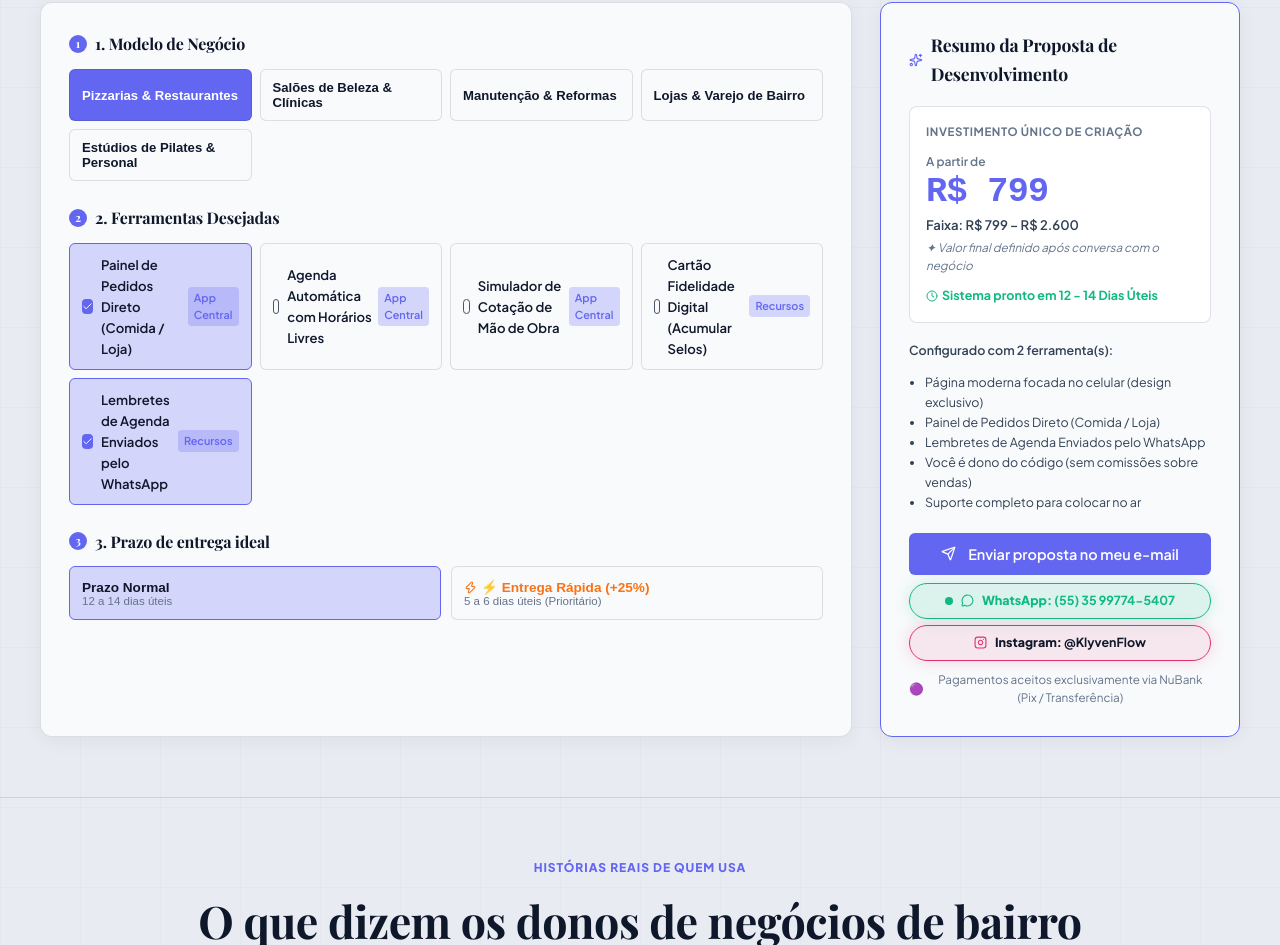
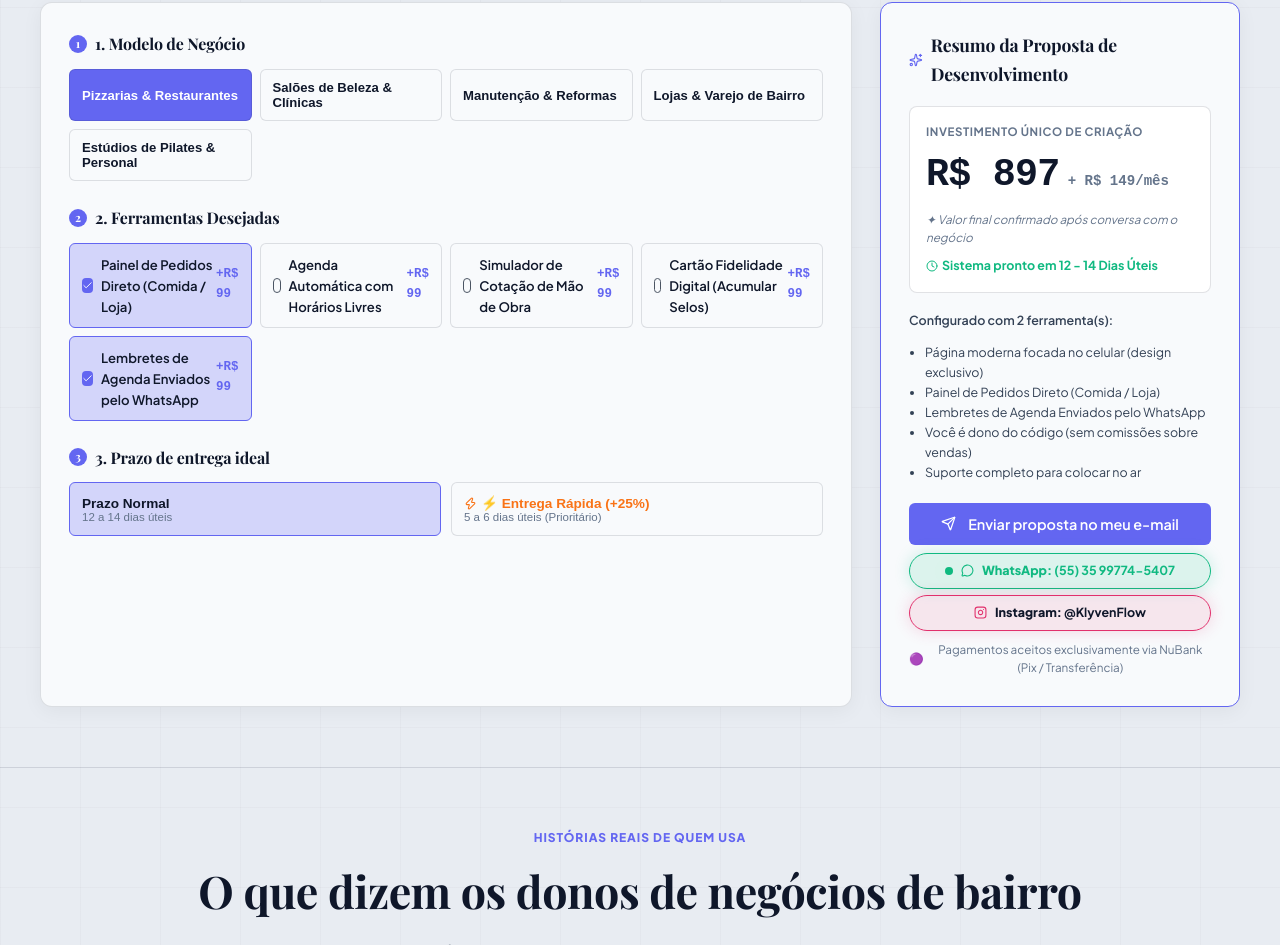
Before and after one commit to Bobby1327/KlyvenFlow, a React (Vite) app: page / in a window 1280 px wide. Shown: the part 4633-5578 px from the top of the page. Built offline with nearby package versions, Linux system fonts and the light colour scheme; a web font is replaced by a local one.

Commit message:
base-699-features-add-99-each

```diff
--- a/src/components/PackageBuilder.jsx
+++ b/src/components/PackageBuilder.jsx
@@ -10,12 +10,7 @@ export default function PackageBuilder({ lang, onOpenContactModal }) {
   const [speed, setSpeed] = useState('standard'); // 'standard' | 'express'
   const [proposalSent, setProposalSent] = useState(false);
 
-  // Pricing is decided after consulting with the business — show range only
-  const BASE_START = 799;
-  const BASE_MAX = 2600;
-  const expressMultiplier = 1.25;
-  const expressStart = Math.round(BASE_START * expressMultiplier);
-  const expressMax = Math.round(BASE_MAX * expressMultiplier);
+  const BASE_PRICE = 699;
 
   const toggleFeature = (id) => {
     setSelectedFeatures(prev =>
@@ -23,8 +18,13 @@ export default function PackageBuilder({ lang, onOpenContactModal }) {
     );
   };
 
-  const priceStart = speed === 'express' ? expressStart : BASE_START;
-  const priceMax   = speed === 'express' ? expressMax   : BASE_MAX;
+  const featuresTotal = selectedFeatures.reduce((sum, fId) => {
+    const feat = PACKAGE_OPTIONS.find(p => p.id === fId);
+    return sum + (feat ? feat.costEstimate : 0);
+  }, 0);
+
+  const speedMultiplier = speed === 'express' ? 1.25 : 1.0;
+  const totalEstimate = Math.round((BASE_PRICE + featuresTotal) * speedMultiplier);
 
   const daysEstimate = speed === 'express'
     ? (lang === 'pt' ? '5 - 6 Dias Úteis' : '5 - 6 Business Days')
@@ -63,13 +63,6 @@ export default function PackageBuilder({ lang, onOpenContactModal }) {
     return `$${Math.round(price).toLocaleString('en-US')}`;
   };
 
-  const formatRange = () => {
-    if (lang === 'pt') {
-      return `R$ ${priceStart.toLocaleString('pt-BR')} – R$ ${priceMax.toLocaleString('pt-BR')}`;
-    }
-    return `$${priceStart.toLocaleString('en-US')} – $${priceMax.toLocaleString('en-US')}`;
-  };
-
   return (
     <section id="package-builder" style={{ padding: '60px 24px', borderBottom: '1px solid var(--border-line)' }}>
       <div style={{ maxWidth: '1200px', margin: '0 auto' }}>
@@ -94,13 +87,13 @@ export default function PackageBuilder({ lang, onOpenContactModal }) {
             <h3 style={{ fontSize: '1.4rem', color: 'var(--text-main)', marginBottom: '10px', fontWeight: '700' }}>{t.propSummaryTitle}</h3>
             <p style={{ color: 'var(--text-muted)', fontSize: '0.95rem', marginBottom: '20px', lineHeight: '1.5' }}>
               {lang === 'pt'
-                ? `Escopo configurado! Faixa de investimento: ${formatRange()}. O valor exato será definido após uma conversa rápida sobre o seu negócio. Prazo de entrega estimado: ${daysEstimate}.`
-                : `Scope configured! Investment range: ${formatRange()}. The exact price will be set after a quick chat about your business needs. Delivery window: ${daysEstimate}.`
+                ? `Escopo configurado! Investimento estimado: ${formatPrice(totalEstimate)}. O valor final é confirmado após uma conversa rápida sobre o seu negócio. Prazo de entrega: ${daysEstimate}.`
+                : `Scope configured! Estimated investment: ${formatPrice(totalEstimate)}. Final price confirmed after a quick chat about your business needs. Delivery window: ${daysEstimate}.`
               }
             </p>
             <div style={{ display: 'flex', justifyContent: 'center', gap: '10px', flexWrap: 'wrap', marginBottom: '18px' }}>
               <a
-                href={`https://wa.me/5535997745407?text=${encodeURIComponent(lang === 'pt' ? `Olá! Montei uma proposta no KlyvenFlow. Gostaria de conversar sobre o projeto e definir o investimento (faixa: ${formatRange()}). Prazo desejado: ${daysEstimate}.` : `Hello! I configured a package on KlyvenFlow and would like to chat about the project to finalize the price (range: ${formatRange()}). Delivery preference: ${daysEstimate}.`)}`}
+                href={`https://wa.me/5535997745407?text=${encodeURIComponent(lang === 'pt' ? `Olá! Montei uma proposta no KlyvenFlow com estimativa de ${formatPrice(totalEstimate)}. Gostaria de conversar sobre o projeto e confirmar o valor final. Prazo desejado: ${daysEstimate}.` : `Hello! I configured a package on KlyvenFlow with an estimate of ${formatPrice(totalEstimate)}. I'd like to chat to confirm the final price. Delivery preference: ${daysEstimate}.`)}`}
                 target="_blank"
                 rel="noopener noreferrer"
                 className="btn-primary"
@@ -111,7 +104,7 @@ export default function PackageBuilder({ lang, onOpenContactModal }) {
               </a>
 
               <a
-                href={`mailto:KlyvenFlow@gmail.com?subject=${encodeURIComponent(lang === 'pt' ? 'Proposta Personalizada KlyvenFlow' : 'KlyvenFlow Custom Package Proposal')}&body=${encodeURIComponent(lang === 'pt' ? `Olá! Configurei uma proposta no KlyvenFlow. Faixa de investimento: ${formatRange()}. Prazo desejado: ${daysEstimate}. Gostaria de conversar para definir o valor final.` : `Hello! I configured a proposal on KlyvenFlow. Investment range: ${formatRange()}. Preferred delivery: ${daysEstimate}. I'd like to chat to finalize the price.`)}`}
+                href={`mailto:KlyvenFlow@gmail.com?subject=${encodeURIComponent(lang === 'pt' ? 'Proposta Personalizada KlyvenFlow' : 'KlyvenFlow Custom Package Proposal')}&body=${encodeURIComponent(lang === 'pt' ? `Olá! Configurei uma proposta no KlyvenFlow com estimativa de ${formatPrice(totalEstimate)}. Prazo desejado: ${daysEstimate}. Gostaria de confirmar o valor final.` : `Hello! I configured a proposal on KlyvenFlow with an estimate of ${formatPrice(totalEstimate)}. Preferred delivery: ${daysEstimate}. I'd like to confirm the final price.`)}`}
                 className="btn-secondary"
                 style={{ borderRadius: '6px', textDecoration: 'none', display: 'inline-flex', alignItems: 'center', gap: '8px', padding: '12px 16px', fontSize: '0.88rem' }}
               >
@@ -209,7 +202,7 @@ export default function PackageBuilder({ lang, onOpenContactModal }) {
                             <div style={{ fontSize: '0.82rem', fontWeight: '600', color: 'var(--text-main)' }}>{getFeatureName(opt)}</div>
                           </div>
                         </div>
-                        <span style={{ fontSize: '0.68rem', fontWeight: '600', color: 'var(--theme-accent)', background: 'var(--theme-accent-light)', borderRadius: '4px', padding: '2px 6px' }}>{getCategoryLabel(opt)}</span>
+                        <span style={{ fontSize: '0.78rem', fontWeight: '700', fontFamily: 'monospace', color: 'var(--theme-accent)' }}>+{formatPrice(opt.costEstimate)}</span>
                       </div>
                     );
                   })}
@@ -271,23 +264,20 @@ export default function PackageBuilder({ lang, onOpenContactModal }) {
 
                 <div style={{ background: 'var(--bg-card-hover)', padding: '16px', borderRadius: '8px', border: '1px solid var(--border-line)', marginBottom: '18px' }}>
                   <div style={{ fontSize: '0.72rem', color: 'var(--text-dim)', textTransform: 'uppercase', fontWeight: '700', letterSpacing: '0.05em' }}>{t.propOneTimeBuild}</div>
-                  <div style={{ margin: '6px 0 2px 0' }}>
-                    <span style={{ fontSize: '0.75rem', color: 'var(--text-dim)', fontWeight: '600' }}>
-                      {lang === 'pt' ? 'A partir de' : 'Starting at'}
+                  <div style={{ display: 'flex', alignItems: 'baseline', gap: '8px', margin: '4px 0', flexWrap: 'wrap' }}>
+                    <span style={{ fontSize: '2.4rem', fontWeight: '800', color: 'var(--text-main)', fontFamily: 'monospace', letterSpacing: '-0.02em' }}>
+                      {formatPrice(totalEstimate)}
                     </span>
-                    <div style={{ fontSize: '2.2rem', fontWeight: '800', color: 'var(--theme-accent)', fontFamily: 'monospace', letterSpacing: '-0.02em', lineHeight: 1.1 }}>
-                      {formatPrice(priceStart)}
-                    </div>
-                    <div style={{ fontSize: '0.82rem', color: 'var(--text-muted)', fontWeight: '600', marginTop: '2px' }}>
-                      {lang === 'pt' ? `Faixa: ${formatRange()}` : `Range: ${formatRange()}`}
-                    </div>
-                    <div style={{ fontSize: '0.73rem', color: 'var(--text-dim)', marginTop: '4px', fontStyle: 'italic' }}>
-                      {lang === 'pt'
-                        ? '✦ Valor final definido após conversa com o negócio'
-                        : '✦ Final price set after consulting with your business'}
-                    </div>
+                    <span style={{ fontSize: '0.88rem', fontWeight: '700', color: 'var(--text-dim)', fontFamily: 'monospace' }}>
+                      {t.propMonthlyFee}
+                    </span>
                   </div>
-                  <div style={{ fontSize: '0.78rem', color: '#10b981', fontWeight: '700', display: 'flex', alignItems: 'center', gap: '4px', marginTop: '10px' }}>
+                  <div style={{ fontSize: '0.73rem', color: 'var(--text-dim)', marginTop: '2px', fontStyle: 'italic' }}>
+                    {lang === 'pt'
+                      ? '✦ Valor final confirmado após conversa com o negócio'
+                      : '✦ Final price confirmed after consulting with your business'}
+                  </div>
+                  <div style={{ fontSize: '0.78rem', color: '#10b981', fontWeight: '700', display: 'flex', alignItems: 'center', gap: '4px', marginTop: '8px' }}>
                     <Clock size={12} /> {t.propReadyIn.replace('{days}', daysEstimate)}
                   </div>
                 </div>
--- a/src/data/showcaseData.js
+++ b/src/data/showcaseData.js
@@ -778,9 +778,9 @@ export const CASE_STUDIES = [
 ];
 
 export const PACKAGE_OPTIONS = [
-  { id: 'ordering', name: 'Painel de Pedidos Direto (Comida / Loja)', nameEn: 'Direct Ordering System (Food / Shop)', category: 'Core App', costEstimate: 0 },
-  { id: 'booking', name: 'Agenda Automática com Horários Livres', nameEn: '24/7 Self-Service Scheduling System', category: 'Core App', costEstimate: 0 },
-  { id: 'quote', name: 'Simulador de Cotação de Mão de Obra', nameEn: 'Automatic Cost Estimator Widget', category: 'Core App', costEstimate: 0 },
-  { id: 'loyalty', name: 'Cartão Fidelidade Digital (Acumular Selos)', nameEn: 'Digital Stamp Loyalty Card Module', category: 'Features', costEstimate: 0 },
-  { id: 'sms', name: 'Lembretes de Agenda Enviados pelo WhatsApp', nameEn: 'WhatsApp Booking Confirmation Alert', category: 'Features', costEstimate: 0 },
+  { id: 'ordering', name: 'Painel de Pedidos Direto (Comida / Loja)', nameEn: 'Direct Ordering System (Food / Shop)', category: 'Core App', costEstimate: 99 },
+  { id: 'booking', name: 'Agenda Automática com Horários Livres', nameEn: '24/7 Self-Service Scheduling System', category: 'Core App', costEstimate: 99 },
+  { id: 'quote', name: 'Simulador de Cotação de Mão de Obra', nameEn: 'Automatic Cost Estimator Widget', category: 'Core App', costEstimate: 99 },
+  { id: 'loyalty', name: 'Cartão Fidelidade Digital (Acumular Selos)', nameEn: 'Digital Stamp Loyalty Card Module', category: 'Features', costEstimate: 99 },
+  { id: 'sms', name: 'Lembretes de Agenda Enviados pelo WhatsApp', nameEn: 'WhatsApp Booking Confirmation Alert', category: 'Features', costEstimate: 99 },
 ];
```
